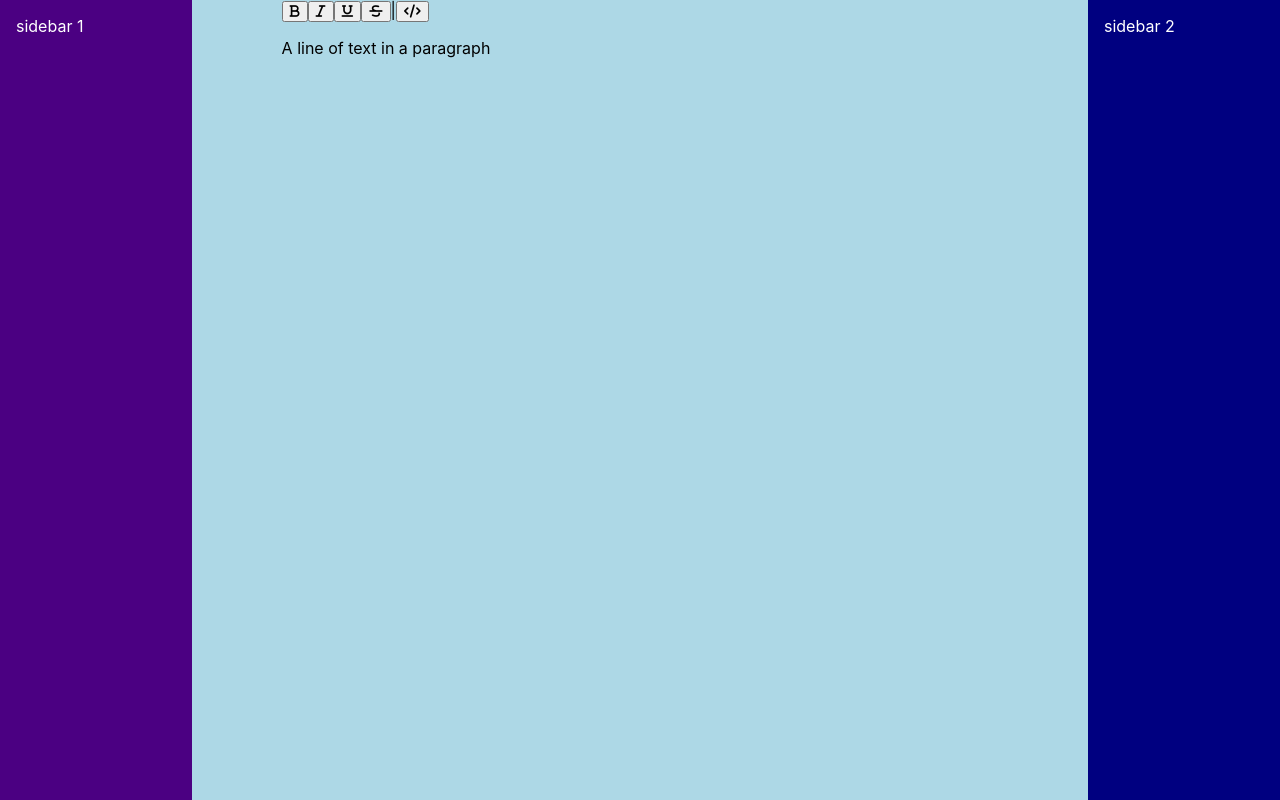
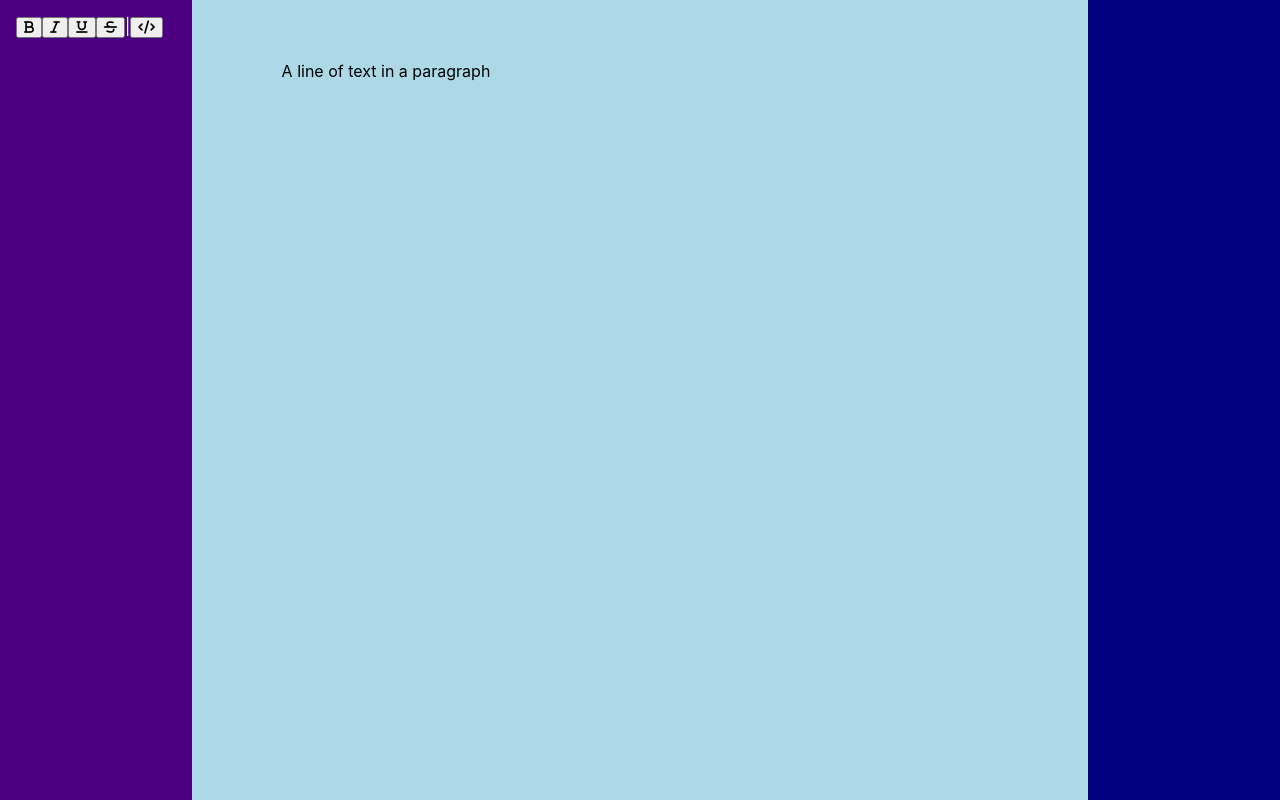
Before and after one commit to devon-wolf/slate-typescript, a React (Create React App) app: page / in a window 1280 px wide. Built offline with nearby package versions, Linux system fonts and the light colour scheme; no server answers.

Commit message:
Move editor up a level so the format bar can easily move to the sidebar and share editor props

```diff
--- a/src/pages/EditorWrapper.css
+++ b/src/pages/EditorWrapper.css
@@ -19,7 +19,7 @@
 .editor {
 	background-color: lightblue;
 	grid-column: 2;
-	padding: 0 10%;
+	padding: 5% 10%;
 }
 
 .rightSidebar {
--- a/src/pages/EditorWrapper.tsx
+++ b/src/pages/EditorWrapper.tsx
@@ -1,13 +1,57 @@
-import React from 'react';
+import React, { useMemo } from 'react';
 import './EditorWrapper.css';
 import TextEditor from './TextEditor';
+import FormatBar from '../components/FormatBar';
+
+import { createEditor, BaseEditor, Descendant } from 'slate';
+import { Slate, Editable, withReact, ReactEditor } from 'slate-react';
+import DefaultElement from '../elements/DefaultElement';
+import CodeBlock from '../elements/CodeBlock';
+import Leaf from '../elements/Leaf';
+import { toggleBlockType, toggleFormat } from '../services/toggles';
+
+export type CustomEditor = BaseEditor & ReactEditor;
+
+export type CustomText = {
+	text : string,
+	bold? : boolean,
+	italic? : boolean,
+	underline? : boolean,
+	strikethrough? : boolean
+};
+
+type ParagraphElement = {
+	type : 'paragraph',
+	children : CustomText[]
+};
+
+type CodeElement = {
+	type : 'code',
+	children : CustomText[]
+};
+
+type CustomElement = ParagraphElement | CodeElement;
+declare module 'slate' {
+	interface CustomTypes {
+		Editor : CustomEditor,
+		Element : CustomElement,
+		Text : CustomText
+	}
+};
 
 const EditorWrapper = () => {
+	const editor = useMemo(() => withReact(createEditor()), []);
 	return (
 		<div className="editorWrapper">
-			<aside className="leftSidebar">sidebar 1</aside>
-			<TextEditor />
-			<aside className="rightSidebar">sidebar 2</aside>
+
+			<aside className="leftSidebar">
+				<FormatBar editor={editor}/>
+			</aside>
+
+			<TextEditor editor={editor}/>
+
+			<aside className="rightSidebar"></aside>
+
 		</div>
 	)
 }
--- a/src/pages/TextEditor.tsx
+++ b/src/pages/TextEditor.tsx
@@ -8,45 +8,14 @@ import Leaf from '../elements/Leaf';
 import { toggleBlockType, toggleFormat } from '../services/toggles';
 import FormatBar from '../components/FormatBar';
 import { SocketContext } from '../socket/SocketProvider';
+import { CustomEditor } from './EditorWrapper';
 
-//////////////////////////////////////////////////////
-// some type customization from SlateJS docs to get around typing quirkiness
-type CustomEditor = BaseEditor & ReactEditor;
-
-export type CustomText = {
-	text : string,
-	bold? : boolean,
-	italic? : boolean,
-	underline? : boolean,
-	strikethrough? : boolean
+type EditorProps = {
+	editor : CustomEditor
 };
 
-type ParagraphElement = {
-	type : 'paragraph',
-	children : CustomText[]
-};
-
-type CodeElement = {
-	type : 'code',
-	children : CustomText[]
-};
-
-type CustomElement = ParagraphElement | CodeElement;
-declare module 'slate' {
-	interface CustomTypes {
-		Editor : CustomEditor,
-		Element : CustomElement,
-		Text : CustomText
-	}
-};
-//////////////////////////////////////////////////////
-
-// Text Editor Component
-
-const TextEditor = () => {
+const TextEditor = ({ editor } : EditorProps) => {
 	const socket = useContext(SocketContext);
-
-	const editor = useMemo(() => withReact(createEditor()), []);
 	const [value, setValue] = useState<Descendant[]>([
 		{
 			type: 'paragraph',
@@ -129,14 +98,14 @@ const TextEditor = () => {
 				handleOutgoingChange(newValue);
 			}}
 		>
-			<div className="editor">
-				<FormatBar editor={editor} />
+
 				<Editable
 					renderElement={renderElement}
 					renderLeaf={renderLeaf}
 					onKeyDown={e => handleKeyDown(e, editor)}
+					className="editor"
 				/>
-			</div>
+
 		</Slate>
 	);
 };
```
